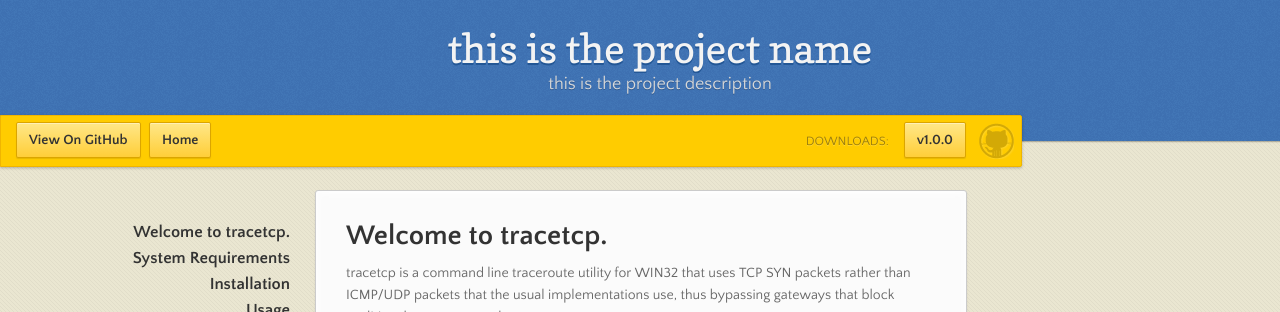
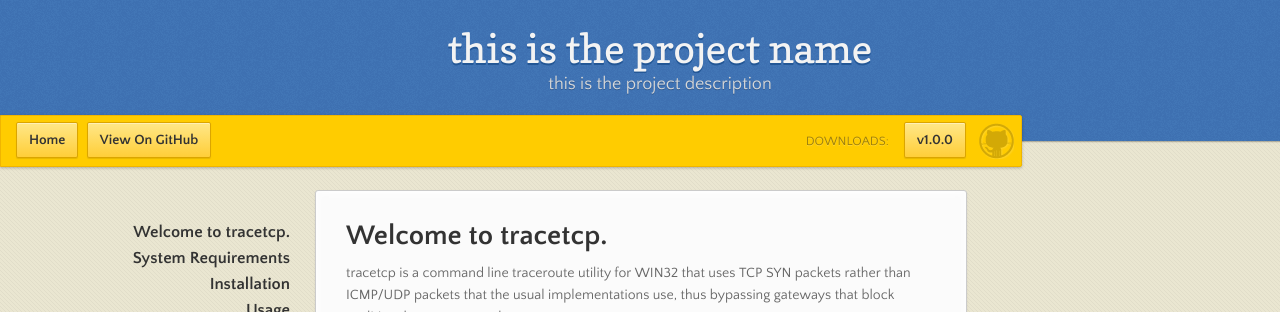
Before and after one commit to SimulatedSimian/SimulatedSimian.github.io, a Jekyll site: the page built from index.md, in a window 1280 px wide. Shown: the top 312 px of the page. Built offline with Jekyll 4.4.1, drawn with Linux system fonts in a browser that asks for light colours; nearby versions of some CDN libraries; Markdown is read by kramdown in place of the engine named in the settings.

Commit message:
Update std.html

```diff
--- a/_layouts/std.html
+++ b/_layouts/std.html
@@ -24,8 +24,8 @@
       <div id="banner">
         <span id="logo"></span>
         <ul>
+          <li><a href="{{site.homepage}}" class="button"><strong>{{site.homepagetext}}</strong></a></li>
           <li><a href="{{site.projectrepo}}" class="button"><strong>View On GitHub</strong></a></li>
-          <li><a href="{{site.homepage}}" class="button"><strong>{{site.homepagetext}}</strong></a></li>
         </ul>
         <div class="downloads">
           <span>Downloads:</span>
```
